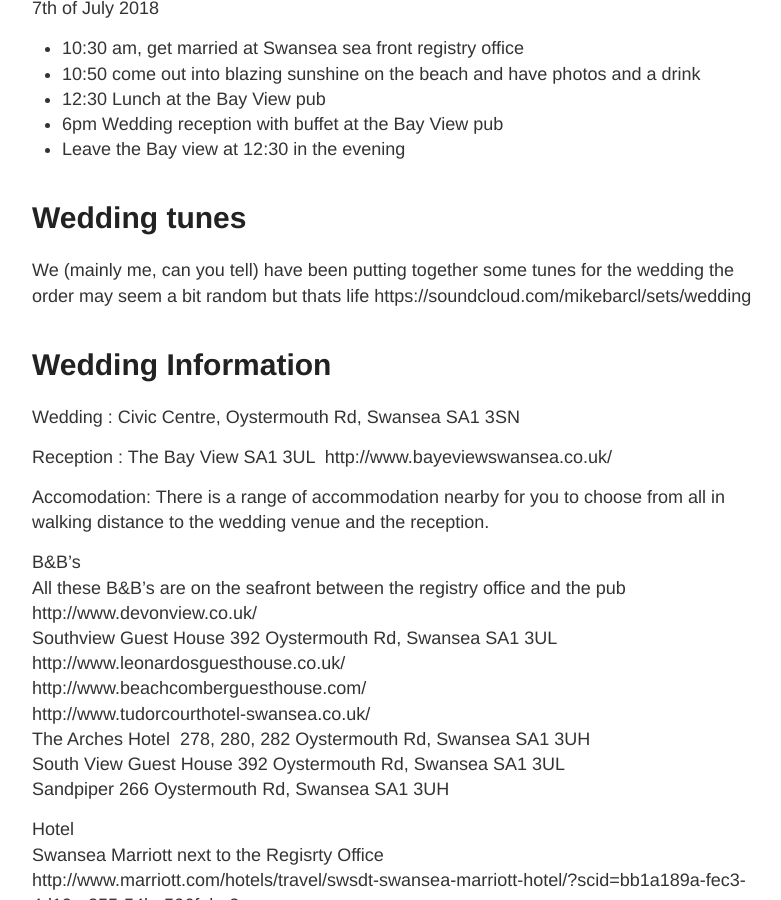
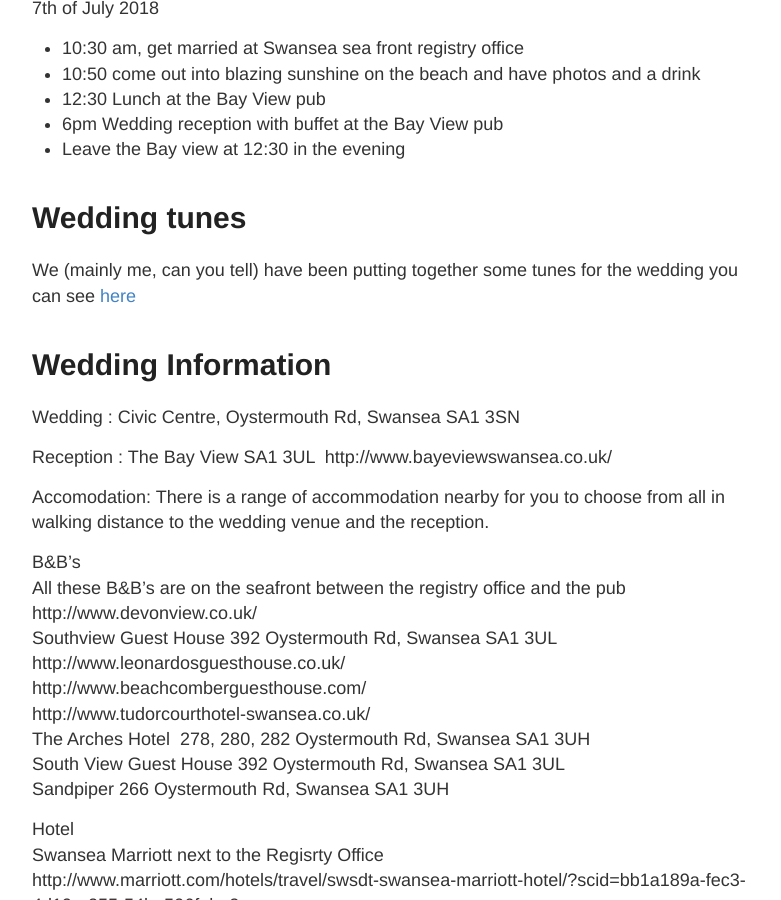
Before and after one commit to MikeBarcl/mikebarcl.github.io, a Jekyll site: the page built from _posts/2017-11-15-wedding.md, in a window 1280 px wide and 900 px high, scrolled down 369 px. Shown: the whole window, without its empty margins (248-1029 px from the left). Built offline with Jekyll 4.4.1, drawn with Linux system fonts in a browser that asks for light colours.

Commit message:
edit music

```diff
--- a/_posts/2017-11-15-wedding.md
+++ b/_posts/2017-11-15-wedding.md
@@ -15,8 +15,7 @@
 * Leave the Bay view at 12:30 in the evening
 
 # Wedding tunes
-We (mainly me, can you tell) have been putting together some tunes for the wedding the order may seem a bit random but thats life
-https://soundcloud.com/mikebarcl/sets/wedding
+We (mainly me, can you tell) have been putting together some tunes for the wedding you can see [here](https://soundcloud.com/mikebarcl/sets/wedding)
 
 
 # Wedding Information
```
